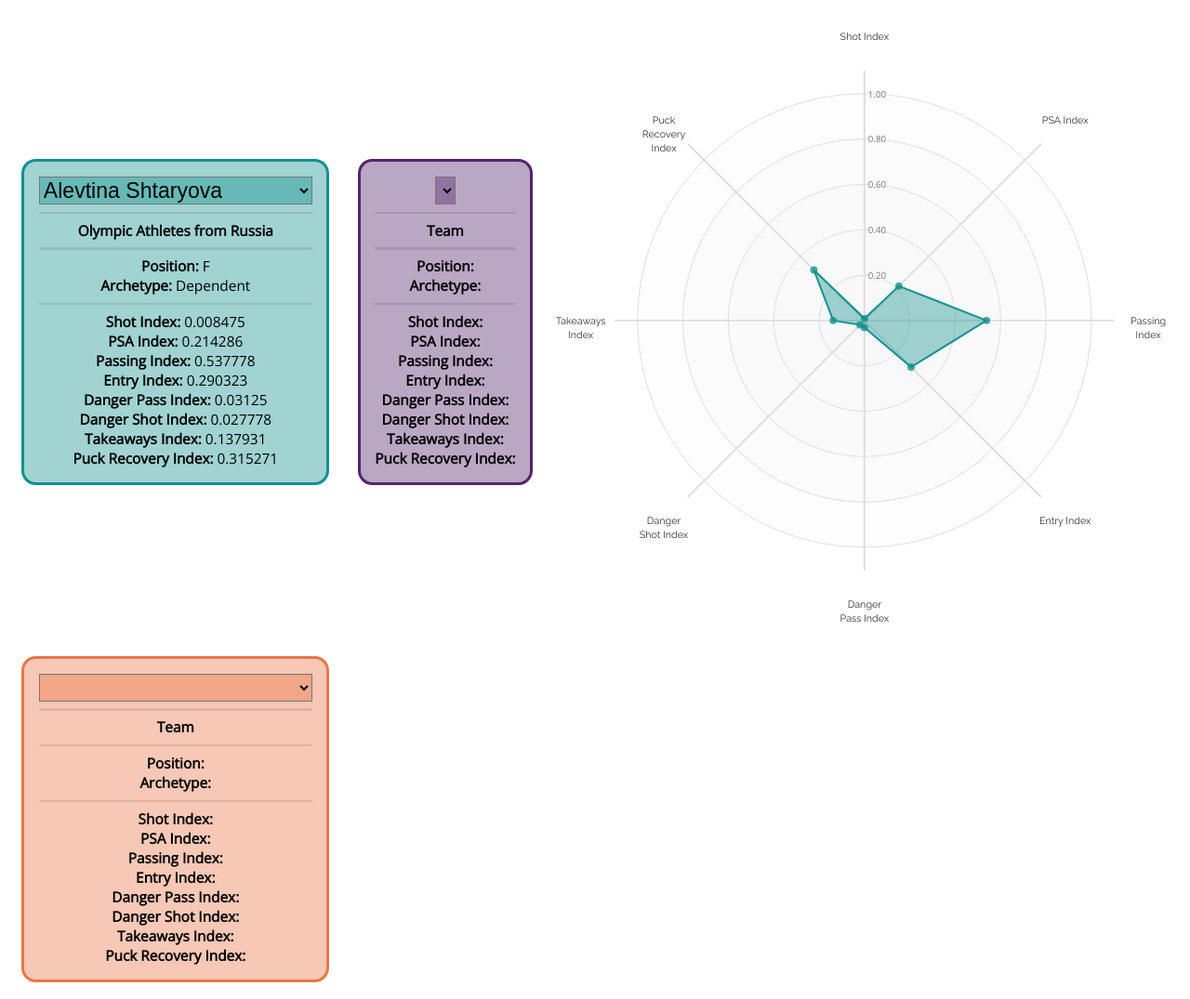
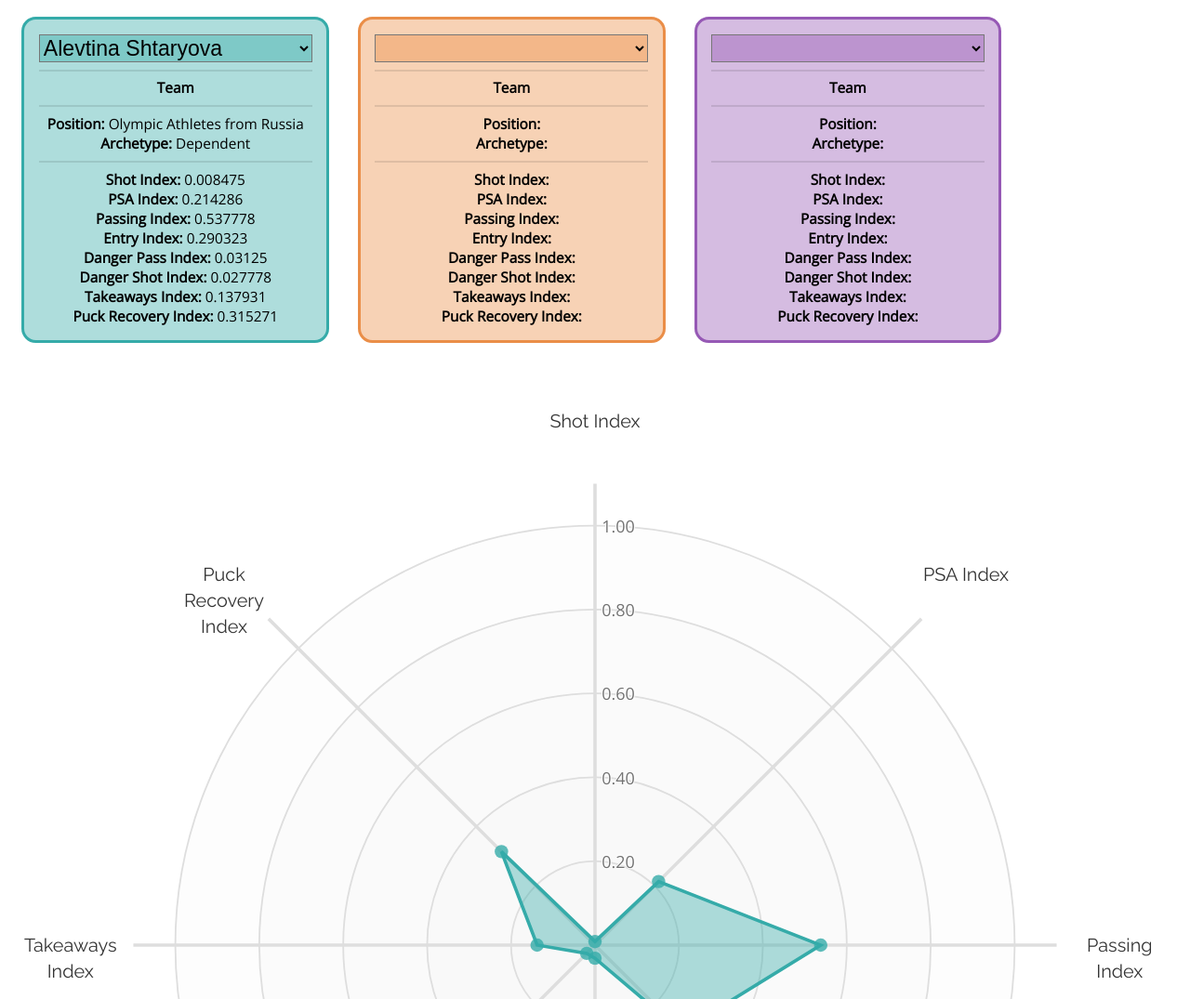
Before and after one commit to nguyenank/player-archetypes, a plain HTML site: page index.html in a window 1280 px wide. Shown: the part 156-1231 px from the top of the page at 93% size. Drawn offline with nearby package versions, Linux system fonts and the light colour scheme.

Commit message:
:sparkles: get dropdown working for all three players

```diff
--- a/index.html
+++ b/index.html
@@ -33,111 +33,17 @@
             <h1>Women's Hockey Archetypes</h1>
         </div>
         <div class="flexbox">
-            <div class="vertical-align">
-                <div id="left-player" class="player-info">
-                    <select id="selectLeft"></select>
-                    <hr />
-                    <span class="player-team bold">Team</span>
-                    <hr />
-                    <div>
-                        <span class="bold">Position: </span
-                        ><span class="player-position"></span>
-                    </div>
-                    <div>
-                        <span class="bold">Archetype: </span
-                        ><span class="player-archetype"></span>
-                    </div>
-                    <hr />
-                    <div>
-                        <span class="bold">Shot Index: </span
-                        ><span class="shot-index"></span>
-                    </div>
-                    <div>
-                        <span class="bold">PSA Index: </span
-                        ><span class="psa-index"></span>
-                    </div>
-                    <div>
-                        <span class="bold">Passing Index: </span
-                        ><span class="passing-index"></span>
-                    </div>
-                    <div>
-                        <span class="bold">Entry Index: </span
-                        ><span class="entry-index"></span>
-                    </div>
-                    <div>
-                        <span class="bold">Danger Pass Index: </span
-                        ><span class="danger-pass-index"></span>
-                    </div>
-                    <div>
-                        <span class="bold">Danger Shot Index: </span
-                        ><span class="danger-shot-index"></span>
-                    </div>
-                    <div>
-                        <span class="bold">Takeaways Index: </span
-                        ><span class="takeaways-index"></span>
-                    </div>
-                    <div>
-                        <span class="bold">Puck Recovery Index: </span
-                        ><span class="puck-recovery-index"></span>
-                    </div>
-                </div>
-                <div id="player-three" class="player-info">
-                    <select id="select-three"></select>
-                    <hr />
-                    <div id="player-three-info"></div>
-                </div>
+            <div id="player-one" class="player-info">
+                <div id="player-one-info"></div>
             </div>
-            <div class="radarChart"></div>
-            <div class="vertical-align">
-                <div id="right-player" class="player-info">
-                    <select id="selectRight"></select>
-                    <hr />
-                    <span class="player-team bold">Team</span>
-                    <hr />
-                    <div>
-                        <span class="bold">Position: </span
-                        ><span class="player-position"></span>
-                    </div>
-                    <div>
-                        <span class="bold">Archetype: </span
-                        ><span class="player-archetype"></span>
-                    </div>
-                    <hr />
-                    <div>
-                        <span class="bold">Shot Index: </span
-                        ><span class="shot-index"></span>
-                    </div>
-                    <div>
-                        <span class="bold">PSA Index: </span
-                        ><span class="psa-index"></span>
-                    </div>
-                    <div>
-                        <span class="bold">Passing Index: </span
-                        ><span class="passing-index"></span>
-                    </div>
-                    <div>
-                        <span class="bold">Entry Index: </span
-                        ><span class="entry-index"></span>
-                    </div>
-                    <div>
-                        <span class="bold">Danger Pass Index: </span
-                        ><span class="danger-pass-index"></span>
-                    </div>
-                    <div>
-                        <span class="bold">Danger Shot Index: </span
-                        ><span class="danger-shot-index"></span>
-                    </div>
-                    <div>
-                        <span class="bold">Takeaways Index: </span
-                        ><span class="takeaways-index"></span>
-                    </div>
-                    <div>
-                        <span class="bold">Puck Recovery Index: </span
-                        ><span class="puck-recovery-index"></span>
-                    </div>
-                </div>
+            <div id="player-two" class="player-info">
+                <div id="player-two-info"></div>
+            </div>
+            <div id="player-three" class="player-info">
+                <div id="player-three-info"></div>
             </div>
         </div>
+        <div class="radarChart"></div>
         <script type="module" src="index.js"></script>
         <script type="module">
             /* Radar chart design created by Nadieh Bremer - VisualCinnamon.com */
@@ -166,7 +72,7 @@
                 margin: margin,
                 maxValue: 1,
                 levels: 5,
-                color: ["#12918F", "#EA7648", "#62246B"],
+                color: ["#35aba9", "#ea8e48", "#9659b5"],
                 roundStrokes: false,
                 opacityArea: 0.4,
             };
--- a/index.js
+++ b/index.js
@@ -7,7 +7,11 @@
 
 //// Modified by An Nguyen //////////////////////////////
 
-import { createPlayerInfo, updatePlayerInfo } from "./js/player-info.js";
+import {
+    createPlayerInfo,
+    updatePlayerInfo,
+    createDropdownButton,
+} from "./js/player-info.js";
 import { radarChart } from "./js/radar-chart.js";
 
 function layout(radarChartOptions) {
@@ -29,47 +33,62 @@ function layout(radarChartOptions) {
     }
     d3.csv("data/archetypes-data.csv", function(data) {
         var firstRows = [transformRow(data[0]), transformRow(null)];
-        d3.select("#selectLeft")
-            .selectAll("optionsLeft")
-            .data(data)
-            .enter()
-            .append("option")
-            .text(d => d.Player)
-            .attr("value", (d, i) => i);
 
-        d3.select("#selectRight")
-            .append("option")
-            .text("");
+        createDropdownButton(
+            "#player-one-info",
+            "player-one-select",
+            data,
+            false
+        );
 
-        d3.select("#selectRight")
-            .selectAll("t")
-            .data(data)
-            .enter()
-            .append("option")
-            .text(d => d.Player)
-            .attr("value", (d, i) => i);
+        createDropdownButton(
+            "#player-two-info",
+            "player-two-select",
+            data,
+            true
+        );
 
-        updatePlayerInfo("#left-player", data[0]);
+        createDropdownButton(
+            "#player-three-info",
+            "player-three-select",
+            data,
+            true
+        );
+
+        createPlayerInfo("#player-one-info");
+        createPlayerInfo("#player-two-info");
         createPlayerInfo("#player-three-info");
+        updatePlayerInfo("#player-one-info", data[0]);
         radarChart(".radarChart", firstRows, radarChartOptions);
 
         function update() {
-            var selectedLeft = d3.select("#selectLeft").property("value");
-            var selectedRight = d3.select("#selectRight").property("value");
-            rows = [
-                transformRow(data[selectedLeft]),
-                transformRow(data[selectedRight]),
+            var playerOneSelect = d3
+                .select("#player-one-select")
+                .property("value");
+            var playerTwoSelect = d3
+                .select("#player-two-select")
+                .property("value");
+            var playerThreeSelect = d3
+                .select("#player-three-select")
+                .property("value");
+            var rows = [
+                transformRow(data[playerOneSelect]),
+                transformRow(data[playerTwoSelect]),
+                transformRow(data[playerThreeSelect]),
             ];
             radarChart(".radarChart", rows, radarChartOptions);
-            playerInfo("#left-player", data[selectedLeft]);
-            if (selectedRight) {
-                playerInfo("#right-player", data[selectedRight]);
+            updatePlayerInfo("#player-one-info", data[playerOneSelect]);
+            if (playerTwoSelect) {
+                updatePlayerInfo("#player-two-info", data[playerTwoSelect]);
+            }
+            if (playerThreeSelect) {
+                updatePlayerInfo("#player-three-info", data[playerThreeSelect]);
             }
         }
 
-        d3.select("#selectLeft").on("change", update);
-
-        d3.select("#selectRight").on("change", update);
+        d3.select("#player-one-select").on("change", update);
+        d3.select("#player-two-select").on("change", update);
+        d3.select("#player-three-select").on("change", update);
     });
 }
 
--- a/js/player-info.js
+++ b/js/player-info.js
@@ -7,8 +7,28 @@ function createPlayerRow(id, text, className) {
     d.append("span").attr("class", className);
 }
 
+function createDropdownButton(id, selectId, data, emptyRowBool) {
+    var pI = d3.select(id);
+    var select = pI.append("select").attr("id", selectId);
+
+    if (emptyRowBool) {
+        select.append("option").text("");
+    }
+
+    select
+        .selectAll("option")
+        .data(data)
+        .enter()
+        .append("option")
+        .text(d => d.Player)
+        .attr("value", (d, i) => i);
+}
+
 function createPlayerInfo(id) {
     var pI = d3.select(id);
+
+    pI.append("hr");
+
     pI.append("span")
         .attr("class", "bold")
         .attr("id", "player-team")
@@ -26,6 +46,7 @@ function createPlayerInfo(id) {
     createPlayerRow(id, "Takeaways Index: ", "takeaways-index");
     createPlayerRow(id, "Puck Recovery Index: ", "puck-recovery-index");
 }
+
 function updatePlayerInfo(id, player) {
     var pS = d3.select(id);
     pS.select(".player-team").text(player.Team);
@@ -41,4 +62,4 @@ function updatePlayerInfo(id, player) {
     pS.select(".puck-recovery-index").text(player["Puck Recovery Index"]);
 }
 
-export { createPlayerInfo, updatePlayerInfo };
+export { createPlayerInfo, updatePlayerInfo, createDropdownButton };
--- a/radarChart.css
+++ b/radarChart.css
@@ -40,34 +40,34 @@ body {
     flex-wrap: wrap;
 }
 
-#selectLeft {
+#player-one-select {
     font-size: 1.5em;
-    background-color: rgba(18, 145, 143, 0.4);
+    background-color: rgba(53, 171, 169, 0.4);
 }
 
-#left-player {
-    background-color: rgba(18, 145, 143, 0.4);
-    border: 0.2em solid rgba(18, 145, 143, 1);
+#player-one {
+    background-color: rgba(53, 171, 169, 0.4);
+    border: 0.2em solid rgba(53, 171, 169, 1);
 }
 
-#selectRight {
+#player-two-select {
     font-size: 1.5em;
-    background-color: rgba(234, 118, 72, 0.4);
+    background-color: rgba(234, 142, 72, 0.4);
 }
 
-#right-player {
-    background-color: rgba(234, 118, 72, 0.4);
-    border: 0.2em solid rgba(234, 118, 72, 1);
+#player-two {
+    background-color: rgba(234, 142, 72, 0.4);
+    border: 0.2em solid rgba(234, 142, 72, 1);
 }
 
-#select-three {
+#player-three-select {
     font-size: 1.5em;
-    background-color: rgba(83, 36, 107, 0.4);
+    background-color: rgba(150, 89, 181, 0.4);
 }
 
 #player-three {
-    background-color: rgba(83, 36, 107, 0.4);
-    border: 0.2em solid rgba(83, 36, 107, 1);
+    background-color: rgba(150, 89, 181, 0.4);
+    border: 0.2em solid rgba(150, 89, 181, 1);
 }
 
 hr {
```
